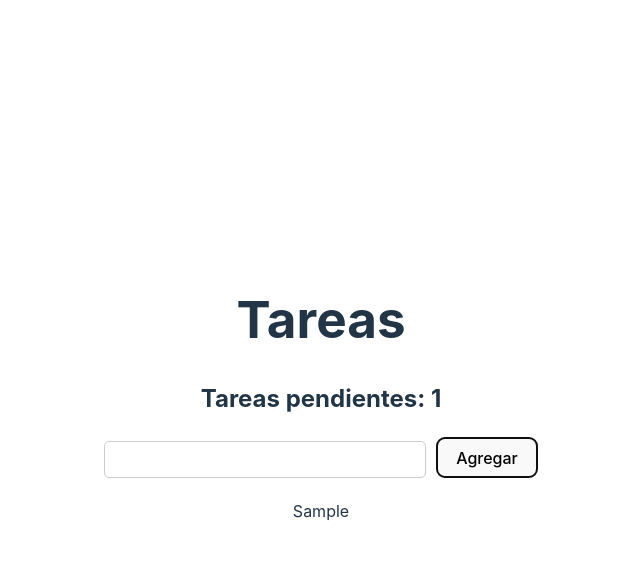
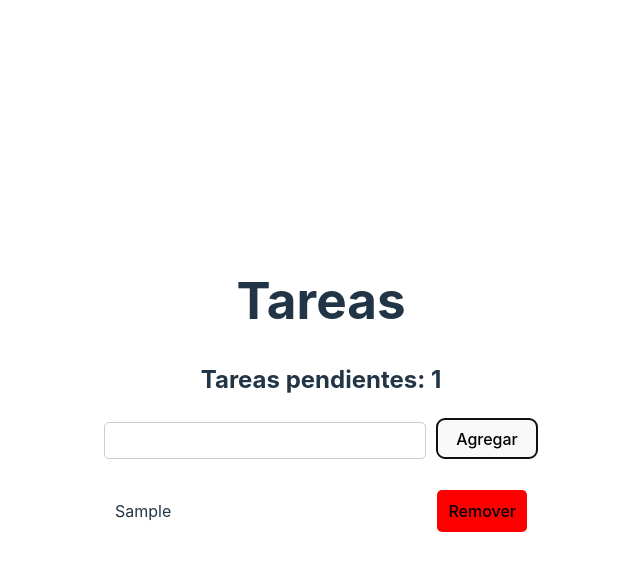
Before and after one commit to jonathanduran7/zustand-practice, a React (Vite) app: page / in a window 1280 px wide. Both pictures are taken after typing "Sample" into the empty fields and a click on the button "Agregar". Shown: the top 570 px of the page, without its empty margins (319-959 px from the left). Built offline with nearby package versions, Linux system fonts and the light colour scheme.

Commit message:
item component

```diff
--- a/src/App.tsx
+++ b/src/App.tsx
@@ -1,10 +1,11 @@
 import './App.css'
 import Form from './components/Form'
+import Item from './components/Item'
 import { useTodoStore } from './store/todoStore'
 
 function App() {
 
-  const { todos, addTodo } = useTodoStore()
+  const { todos } = useTodoStore()
 
   return (
     <div>
@@ -19,15 +20,7 @@ function App() {
       {todos.length === 0 && <p>No hay tareas</p>}
 
       {
-        todos.map(todo => (
-          <div key={todo.id} style={{
-            border: '1px solid #fff',
-            borderRadius: '5px',
-            marginBottom: '20px',
-          }}>
-            <span>{todo.text}</span>
-          </div>
-        ))
+        todos.map(todo => <Item key={todo.id} todo={todo} />)
       }
     </div>
   )
--- /dev/null
+++ b/src/components/Item.tsx
@@ -0,0 +1,35 @@
+import { Todo } from "../interfaces/todo.interface"
+import { useTodoStore } from "../store/todoStore"
+
+interface Props {
+  todo: Todo
+}
+
+export default function Item({ todo }: Props) {
+
+  const { removeTodo } = useTodoStore()
+
+  return (
+    <div key={todo.id} style={{
+      border: '1px solid #fff',
+      borderRadius: '5px',
+      marginBottom: '20px',
+      display: 'flex',
+      justifyContent: 'space-between',
+      alignItems: 'center',
+      padding: '10px',
+    }}>
+      <span>{todo.text}</span>
+      <button
+        onClick={() => removeTodo(todo)}
+        style={{
+          padding: '10px',
+          borderRadius: '5px',
+          backgroundColor: 'red',
+          marginLeft: '10px',
+        }}
+      >Remover</button>
+    </div>
+
+  )
+}
```
